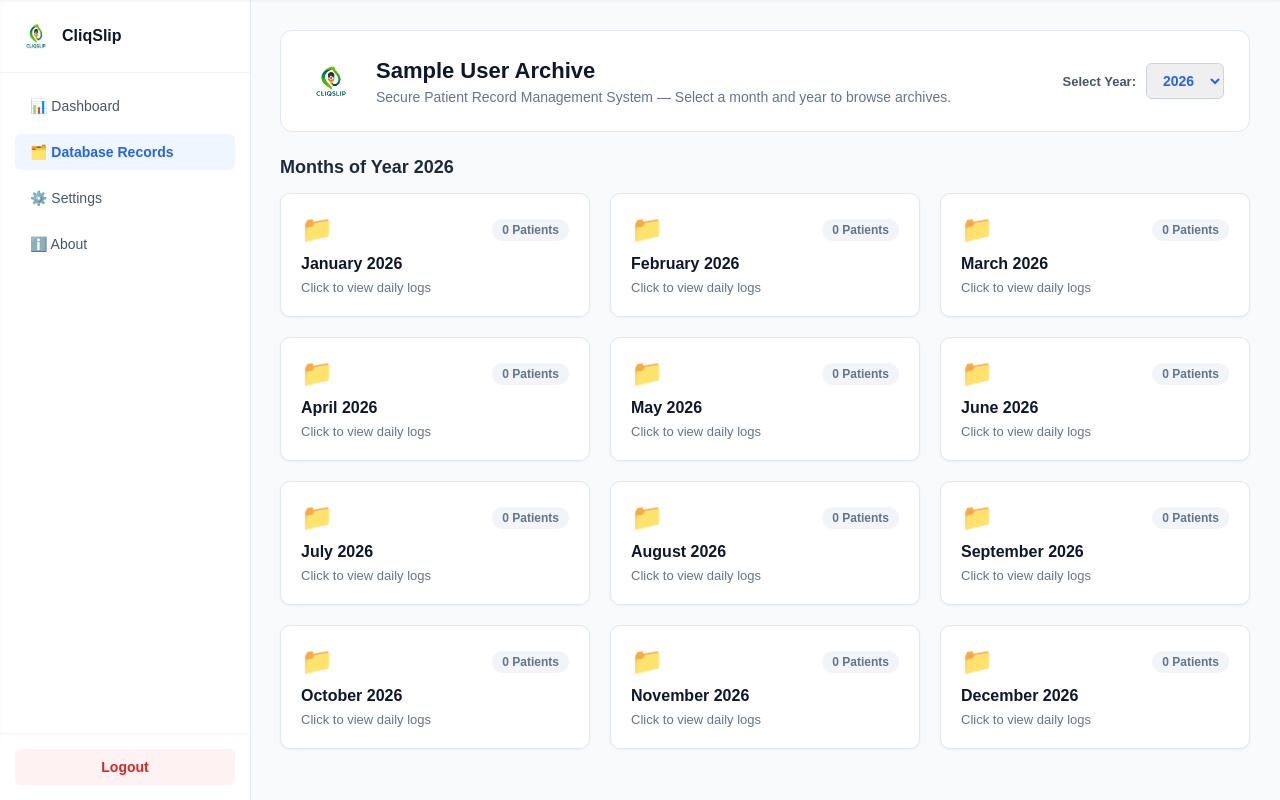
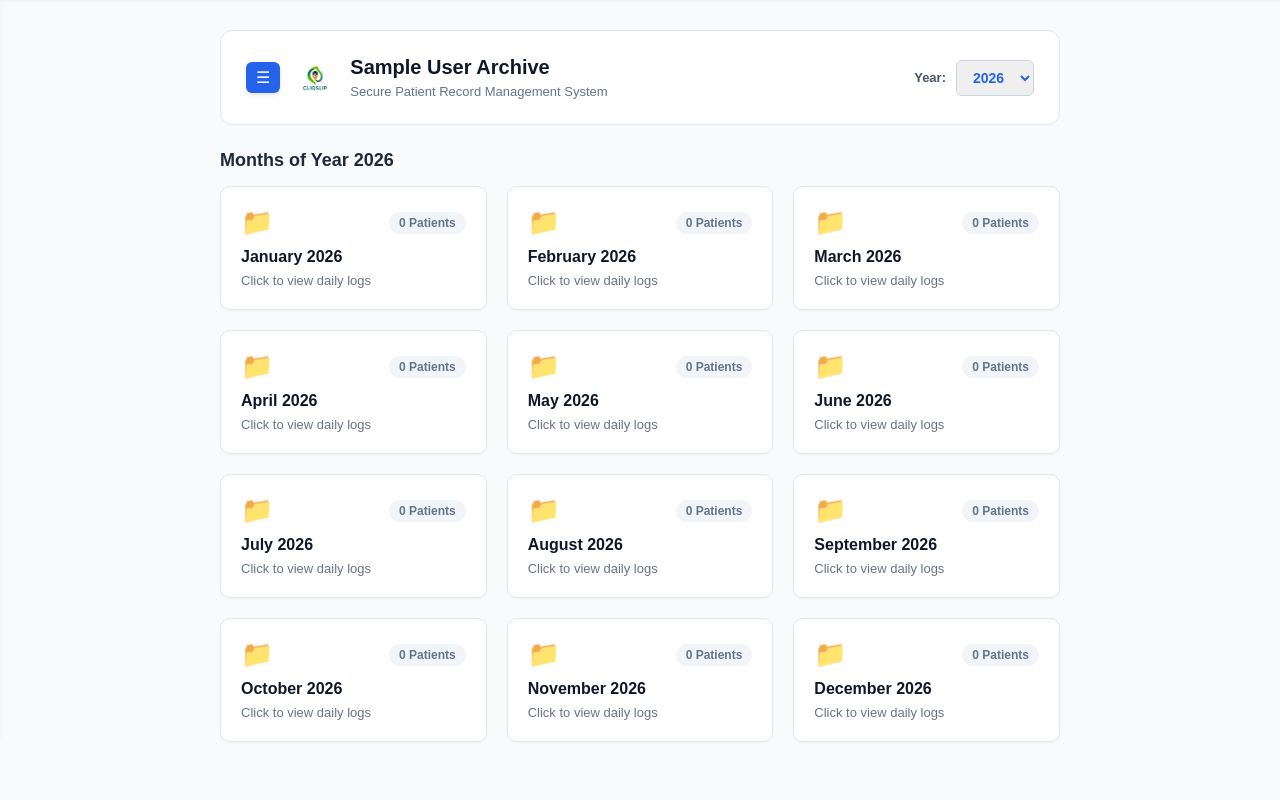
Before and after one commit to memonsehram-coder/clipslip-clinic-management, a Flask app: page /database in a window 1280 px wide. Shown: the part 61-861 px from the top of the page. Run offline with Flask 3, Linux system fonts and the light colour scheme; the visitor is signed in with stand-in values (Sample User, id 1).

Commit message:
Update base.html with global responsive sidebar and toggle menu

```diff
--- a/templates/database_month.html
+++ b/templates/database_month.html
@@ -3,43 +3,47 @@
 {% block title %}CliqSlip - Database Archives{% endblock %}
 
 {% block content %}
-<div style="display: flex; min-height: 100vh; background-color: #f8fafc; font-family: sans-serif;">
+<div style="display: flex; min-height: 100vh; background-color: #f8fafc; font-family: sans-serif; position: relative; justify-content: center;">
 
-    <!-- Sidebar -->
-    <div style="width: 250px; background: #ffffff; border-right: 1px solid #e2e8f0; display: flex; flex-direction: column; position: fixed; height: 100%;">
-        <div style="padding: 20px; border-bottom: 1px solid #f1f5f9; display: flex; align-items: center; gap: 10px;">
-            <img src="{{ url_for('static', filename='logo.png') }}" alt="Logo" style="width: 32px; height: 32px;">
-            <h3 style="margin: 0; font-size: 16px; color: #0f172a;">CliqSlip</h3>
+    <!-- Sidebar (Default Closed) -->
+    <div id="app-sidebar" style="width: 250px; background: #ffffff; border-right: 1px solid #e2e8f0; display: flex; flex-direction: column; position: fixed; left: 0; top: 0; height: 100%; z-index: 1050; transform: translateX(-100%); transition: transform 0.3s ease;">
+        <div style="padding: 20px; border-bottom: 1px solid #f1f5f9; display: flex; align-items: center; justify-content: space-between;">
+            <div style="display: flex; align-items: center; gap: 10px;">
+                <img src="{{ url_for('static', filename='logo.png') }}" alt="Logo" style="width: 32px; height: 32px;">
+                <h3 style="margin: 0; font-size: 16px; color: #0f172a;">CliqSlip</h3>
+            </div>
+            <button onclick="toggleSidebar()" style="background: none; border: none; font-size: 20px; cursor: pointer; color: #64748b;">✕</button>
         </div>
 
         <div style="padding: 15px; display: flex; flex-direction: column; gap: 10px; flex-grow: 1;">
             <a href="/dashboard" style="padding: 10px 15px; color: #475569; border-radius: 6px; text-decoration: none; font-size: 14px;">📊 Dashboard</a>
             <a href="/database" style="padding: 10px 15px; background: #eff6ff; color: #2563eb; border-radius: 6px; text-decoration: none; font-weight: 600; font-size: 14px;">🗂️ Database Records</a>
+            <a href="/bluetooth" style="padding: 10px 15px; color: #475569; border-radius: 6px; text-decoration: none; font-size: 14px;">🔵 Bluetooth Connection</a>
             <a href="/settings" style="padding: 10px 15px; color: #475569; border-radius: 6px; text-decoration: none; font-size: 14px;">⚙️ Settings</a>
             <a href="/about" style="padding: 10px 15px; color: #475569; border-radius: 6px; text-decoration: none; font-size: 14px;">ℹ️ About</a>
-        </div>
-
-        <div style="padding: 15px; border-top: 1px solid #f1f5f9;">
-            <a href="/logout" style="padding: 10px 15px; background: #fef2f2; color: #dc2626; border-radius: 6px; text-decoration: none; font-weight: 600; font-size: 14px; display: block; text-align: center;">Logout</a>
+            <a href="/logout" style="padding: 10px 15px; color: #dc2626; border-radius: 6px; text-decoration: none; font-size: 14px; margin-top: 10px;">🚪 Logout</a>
         </div>
     </div>
 
     <!-- Main Content -->
-    <div style="margin-left: 250px; flex-grow: 1; padding: 30px;">
+    <div style="width: 100%; max-width: 900px; padding: 30px; box-sizing: border-box; margin: 0 auto;">
 
-        <!-- Top Branding Header -->
+        <!-- Top Branding Header with Hamburger Button -->
         <div style="background: #ffffff; padding: 25px; border-radius: 12px; border: 1px solid #e2e8f0; margin-bottom: 25px; display: flex; justify-content: space-between; align-items: center;">
-            <div style="display: flex; align-items: center; gap: 20px;">
-                <img src="{{ url_for('static', filename='logo.png') }}" alt="Clinic Logo" style="width: 50px; height: 50px; object-fit: contain;">
+            <div style="display: flex; align-items: center; gap: 15px;">
+                <button onclick="toggleSidebar()" style="background: #2563eb; color: white; border: none; padding: 6px 10px; border-radius: 6px; font-size: 16px; cursor: pointer; box-shadow: 0 2px 4px rgba(0,0,0,0.1);">
+                    ☰
+                </button>
+                <img src="{{ url_for('static', filename='logo.png') }}" alt="Clinic Logo" style="width: 40px; height: 40px; object-fit: contain;">
                 <div>
-                    <h2 style="margin: 0 0 5px 0; color: #0f172a; font-size: 22px;">{{ clinic_name }} Archive</h2>
-                    <p style="margin: 0; color: #64748b; font-size: 14px;">Secure Patient Record Management System — Select a month and year to browse archives.</p>
+                    <h2 style="margin: 0 0 5px 0; color: #0f172a; font-size: 20px;">{{ clinic_name }} Archive</h2>
+                    <p style="margin: 0; color: #64748b; font-size: 13px;">Secure Patient Record Management System</p>
                 </div>
             </div>
 
             <!-- Year Selector Dropdown -->
             <form method="GET" action="/database" style="display: flex; align-items: center; gap: 10px;">
-                <label style="font-size: 13px; font-weight: 600; color: #475569;">Select Year:</label>
+                <label style="font-size: 13px; font-weight: 600; color: #475569;">Year:</label>
                 <select name="year" onchange="this.form.submit()" style="padding: 8px 12px; border: 1px solid #cbd5e1; border-radius: 6px; font-size: 14px; font-weight: bold; color: #2563eb; cursor: pointer;">
                     {% for yr in available_years %}
                         <option value="{{ yr }}" {% if yr == selected_year %}selected{% endif %}>{{ yr }}</option>
@@ -68,4 +72,15 @@
 
     </div>
 </div>
+
+<script>
+    function toggleSidebar() {
+        const sidebar = document.getElementById('app-sidebar');
+        if (sidebar.style.transform === 'translateX(0px)') {
+            sidebar.style.transform = 'translateX(-100%)';
+        } else {
+            sidebar.style.transform = 'translateX(0px)';
+        }
+    }
+</script>
 {% endblock %}
```
Also changed, not shown: templates/bluetooth.html (+36 -7 lines), templates/database_dates.html (+32 -15 lines), templates/database_patients.html (+32 -15 lines).
